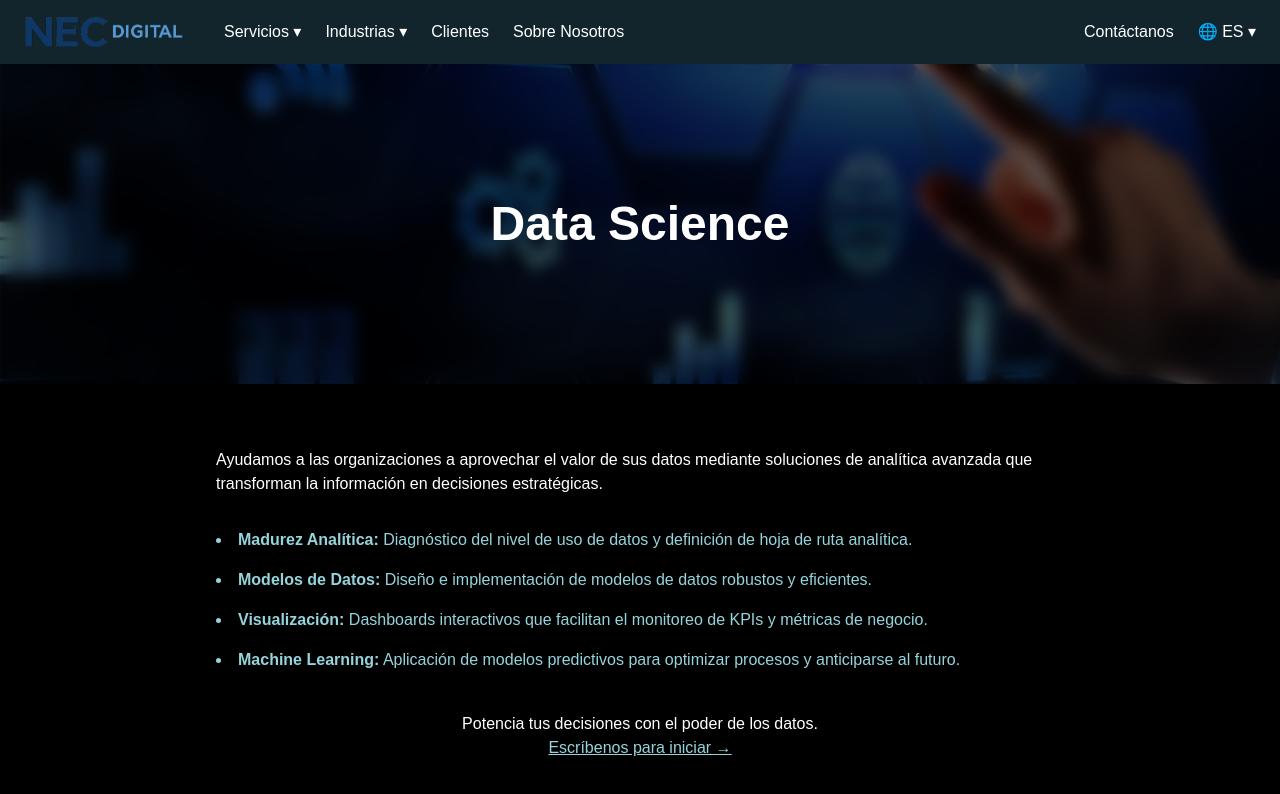
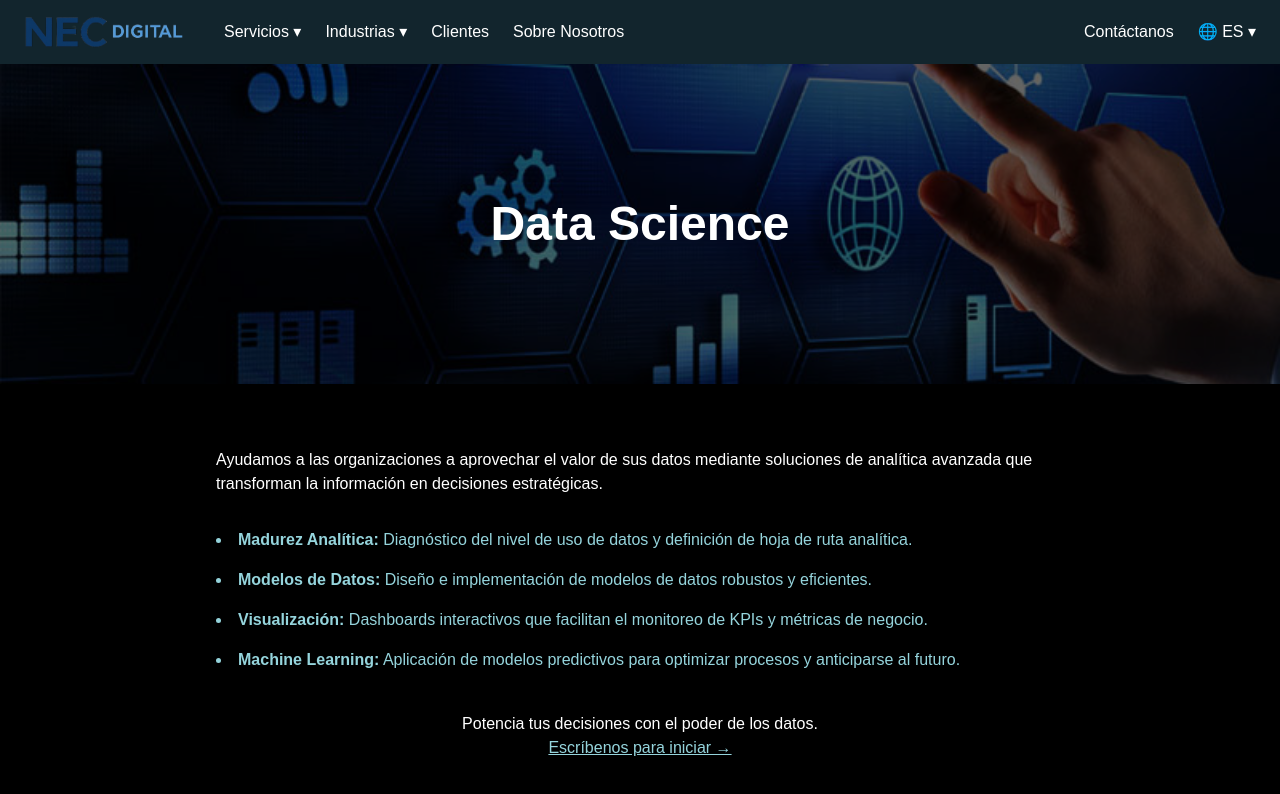
Before and after one commit to jsedamano/nec-digital-website, a Next.js app: page /servicios/data-science in a window 1280 px wide. Shown: the top 794 px of the page. Built offline with nearby package versions, Linux system fonts and the light colour scheme.

Commit message:
Removed blur from some banners

```diff
--- a/app/servicios/compliance/page.tsx
+++ b/app/servicios/compliance/page.tsx
@@ -7,7 +7,7 @@ export default function CompliancePage() {
 
       {/* Encabezado con imagen difuminada */}
       <section className="relative w-full h-[40vh] flex items-center justify-center bg-[url('/compliance.png')] bg-cover bg-center">
-        <div className="absolute inset-0 bg-black/60 backdrop-blur-sm"></div>
+        <div className="absolute inset-0 bg-black/60"></div>
         <h1 className="relative z-10 text-4xl md:text-5xl font-bold text-center">Compliance</h1>
       </section>
 
--- a/app/servicios/data-science/page.tsx
+++ b/app/servicios/data-science/page.tsx
@@ -7,7 +7,7 @@ export default function DataAnalyticsPage() {
 
       {/* Encabezado con imagen difuminada */}
       <section className="relative w-full h-[40vh] flex items-center justify-center bg-[url('/datascience.png')] bg-cover bg-center">
-        <div className="absolute inset-0 bg-black/60 backdrop-blur-sm"></div>
+        <div className="absolute inset-0 bg-black/60"></div>
         <h1 className="relative z-10 text-4xl md:text-5xl font-bold text-center">Data Science</h1>
       </section>
 
--- a/app/servicios/gestion-procesos/page.tsx
+++ b/app/servicios/gestion-procesos/page.tsx
@@ -7,7 +7,7 @@ export default function GestionProcesosPage() {
 
       {/* Encabezado con imagen difuminada */}
       <section className="relative w-full h-[40vh] flex items-center justify-center bg-[url('/procesos.png')] bg-cover bg-center">
-        <div className="absolute inset-0 bg-black/60 backdrop-blur-sm"></div>
+        <div className="absolute inset-0 bg-black/60"></div>
         <h1 className="relative z-10 text-4xl md:text-5xl font-bold text-center">Gestión de Procesos</h1>
       </section>
 
--- a/app/servicios/gestion-riesgos/page.tsx
+++ b/app/servicios/gestion-riesgos/page.tsx
@@ -7,7 +7,7 @@ export default function GestionRiesgosPage() {
 
       {/* Encabezado con imagen difuminada */}
       <section className="relative w-full h-[40vh] flex items-center justify-center bg-[url('/riesgos.png')] bg-cover bg-center">
-        <div className="absolute inset-0 bg-black/60 backdrop-blur-sm"></div>
+        <div className="absolute inset-0 bg-black/60"></div>
         <h1 className="relative z-10 text-4xl md:text-5xl font-bold text-center">Gestión de Riesgos</h1>
       </section>
 
```
Also changed, not shown: public/procesos.png.
